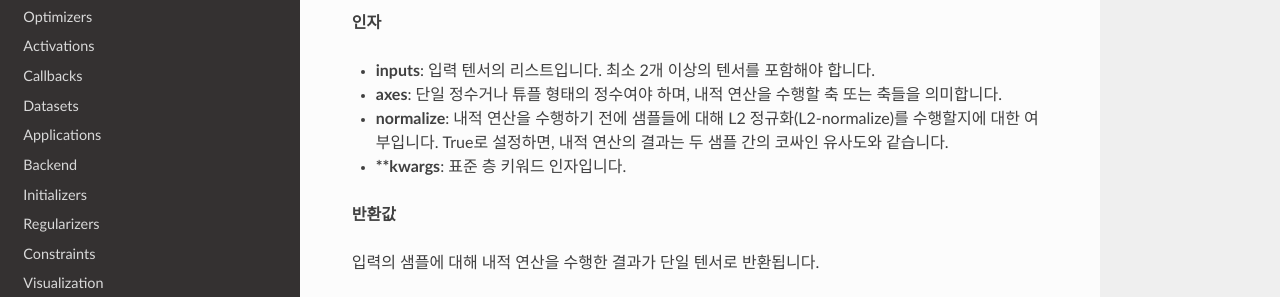
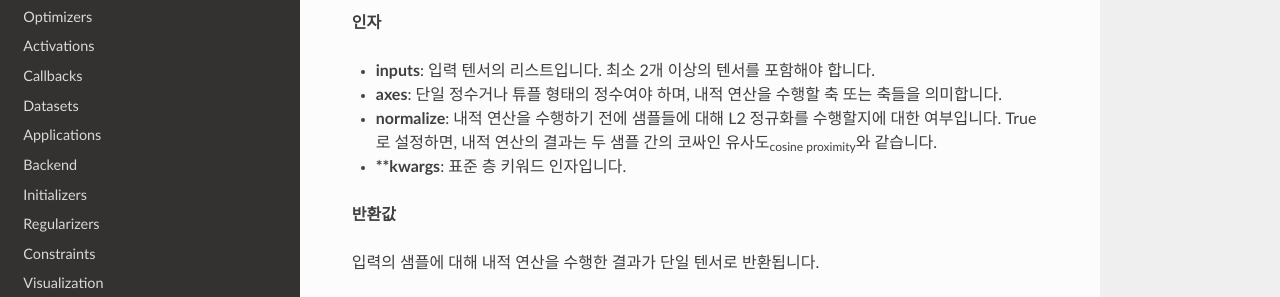
Before and after one commit to keras-team/keras-docs-ko, an MkDocs documentation site: the page built from sources/layers/merge.md, in a window 1280 px wide and 900 px high, scrolled down 5726 px. Shown: the part 472-769 px from the top of the window. Built offline with MkDocs 1.6.1, drawn with Linux system fonts in a browser that asks for light colours; nearby versions of some CDN libraries; some of the changed text lies outside the part shown.

Commit message:
Retranslate merge_v6
아랫첨자수정 하였습니다.

````diff
--- a/sources/layers/merge.md
+++ b/sources/layers/merge.md
@@ -6,7 +6,7 @@
 keras.layers.Add()
 ```
 
-입력 리스트를 더하는 층<sub>Layer</sub>입니다.
+입력 리스트를 더하는 층<sub>layer</sub>입니다.
 
 모든 형태의 텐서 리스트를 입력받아 동일한 형태의 하나의 텐서로 반환합니다.
 
@@ -71,7 +71,7 @@
 keras.layers.Multiply()
 ```
 
-입력 리스트를 요소 단위<sub>Element-wise</sub>로 곱하는 층입니다.
+입력 리스트를 요소 단위<sub>element-wise</sub>로 곱하는 층입니다.
 
 모든 형태의 텐서 리스트를 입력으로 받아 같은 형태의 하나의 텐서를 반환합니다.
 
@@ -127,7 +127,7 @@
 keras.layers.Concatenate(axis=-1)
 ```
 
-입력 리스트를 이어붙이기<sub>Concatenate</sub>를 하는 층입니다.
+입력 리스트를 이어붙이기<sub>concatenate</sub>를 하는 층입니다.
 
 이어붙이기 축을 제외하고 동일한 형태의 모든 텐서 리스트를 입력으로 받아
 모든 입력이 이어붙여진 단일 텐서를 반환합니다.
@@ -149,14 +149,14 @@
 keras.layers.Dot(axes, normalize=False)
 ```
 
-두 개의 텐서에 대해 내적 연산<sub>Dot product</sub>를 하는 층입니다.
+두 개의 텐서에 대해 내적 연산<sub>dot product</sub>를 하는 층입니다.
 
 예) 만약 형태가 `(batch_size, n)`인 두 텐서 `a`와 `b`를 갖는 리스트에서 수행될 경우, 출력 텐서의 형태는 `(batch_size, 1)`가 됩니다. 출력 텐서의 각 요소 `i`는 `a[i]`와 `b[i]` 간의 내적 연산입니다.
 
 __인자__
 
 - __axes__:  단일 정수이거나  정수 튜플이어야 하며, 내적 연산을 수행할 축을 의미합니다.
-- __normalize__: 내적 연산을 수행하기 전에 샘플들에 L2 정규화<sub>L2-normalize</sub>를 수행 여부입니다. True로 설정하면, 내적 연산의 결과는 두 샘플 간의 코싸인 유사도와 같습니다.
+- __normalize__: 내적 연산을 수행하기 전에 샘플들에 L2 정규화<sub>l2-normalize</sub>를 수행 여부입니다. True로 설정하면, 내적 연산의 결과는 두 샘플 간의 코싸인 유사도와 같습니다.
 - __**kwargs__: 표준 층 키워드 인자입니다.
 
 ------
@@ -341,7 +341,7 @@
 
 - __inputs__: 입력 텐서의 리스트입니다. 최소 2개 이상의 텐서를 포함해야 합니다.
 - __axes__: 단일 정수거나 튜플 형태의 정수여야 하며, 내적 연산을 수행할 축 또는 축들을 의미합니다.
-- __normalize__: 내적 연산을 수행하기 전에 샘플들에 대해 L2 정규화(L2-normalize)를 수행할지에 대한 여부입니다. True로 설정하면, 내적 연산의 결과는 두 샘플 간의 코싸인 유사도와 같습니다.
+- __normalize__: 내적 연산을 수행하기 전에 샘플들에 대해 L2 정규화를 수행할지에 대한 여부입니다. True로 설정하면, 내적 연산의 결과는 두 샘플 간의 코싸인 유사도<sub>cosine proximity</sub>와 같습니다.
 - __**kwargs__: 표준 층 키워드 인자입니다.
 
 __반환값__
````
